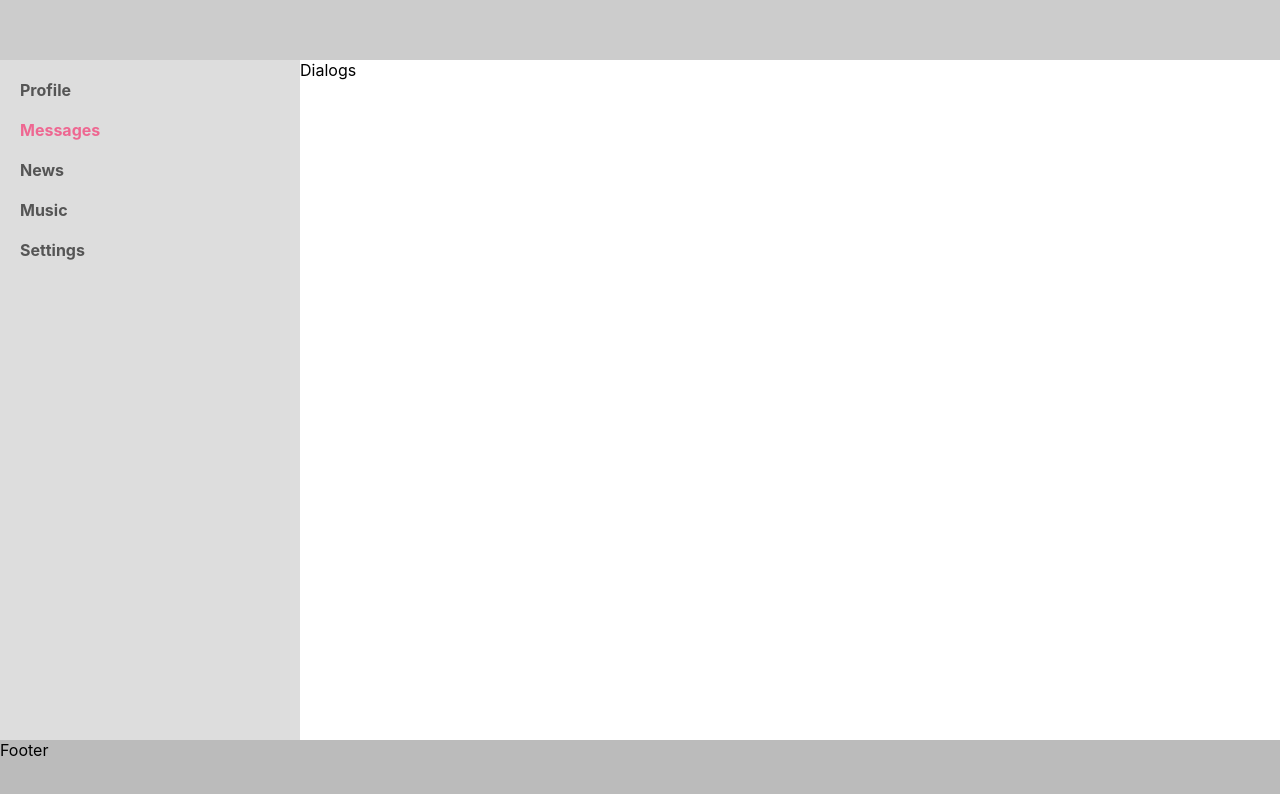
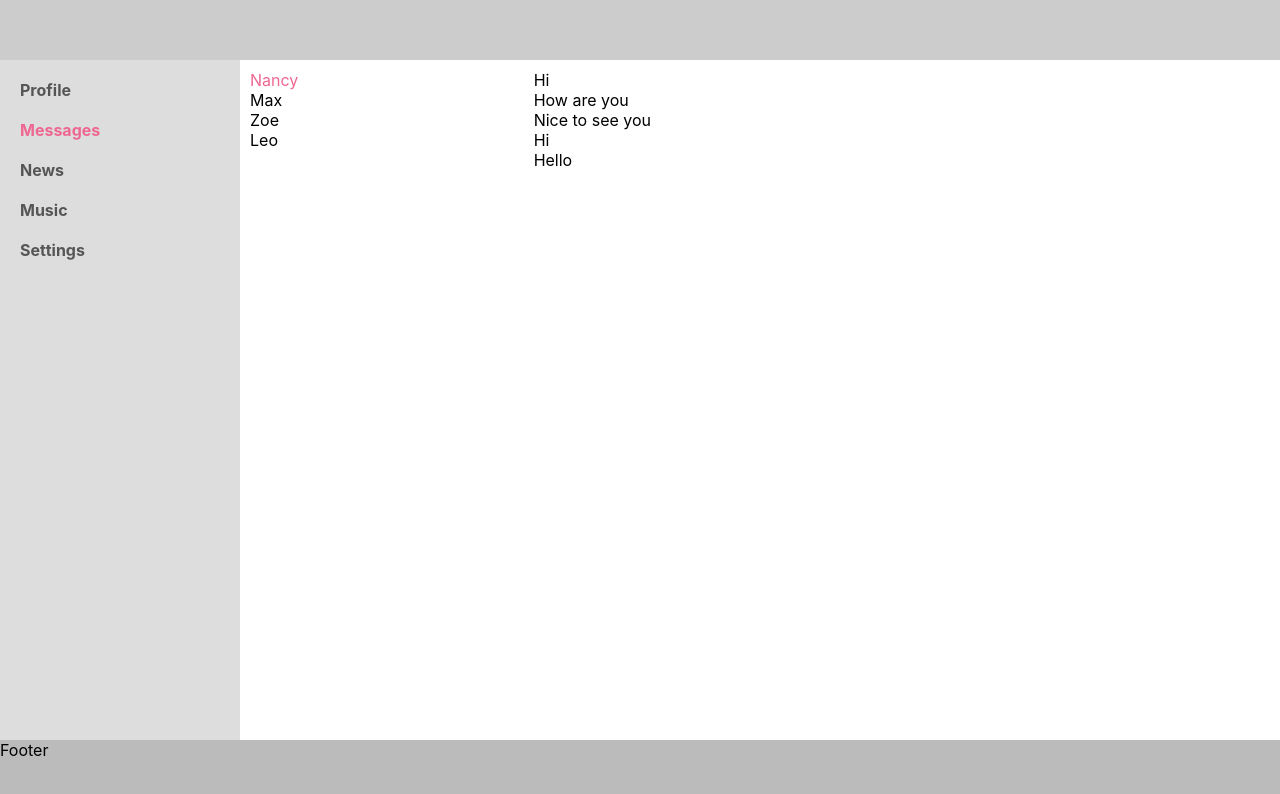
Before and after one commit to anromanova/samurai-way, a React (Create React App) app: page /dialogs in a window 1280 px wide. Shown: the top 794 px of the page. Built offline with nearby package versions, Linux system fonts and the light colour scheme.

Commit message:
lesson 21 base dialog page styling

```diff
--- a/src/App.css
+++ b/src/App.css
@@ -5,7 +5,7 @@
             "header header"
             "sidebar main"
             "footer footer";
-    grid-template-columns: 300px 1fr;
+    grid-template-columns: 240px 1fr;
     grid-template-rows: 60px 1fr 60px;
 }
 
--- a/src/components/Dialogs/Dialogs.module.scss
+++ b/src/components/Dialogs/Dialogs.module.scss
@@ -0,0 +1,24 @@
+.dialogs {
+  display: grid;
+  grid-template-columns: 3fr 8fr;
+}
+
+.dialogItems {
+  padding: 10px;
+
+  .dialog {
+
+  }
+}
+
+.messages {
+  padding: 10px;
+
+  .message {
+
+  }
+}
+
+.active {
+  color: #ee6791;
+}
--- a/src/components/Dialogs/Dialogs.tsx
+++ b/src/components/Dialogs/Dialogs.tsx
@@ -1,9 +1,23 @@
 import React from 'react';
-import './Dialogs.module.scss';
+import s from './Dialogs.module.scss';
 const Dialogs = () => {
   return (
     <div>
-      Dialogs
+      <div className={s.dialogs}>
+        <div className={s.dialogItems}>
+          <div className={`${s.dialog} ${s.active}`}>Nancy</div>
+          <div className={s.dialog}>Max</div>
+          <div className={s.dialog}>Zoe</div>
+          <div className={s.dialog}>Leo</div>
+        </div>
+        <div className={s.messages}>
+          <div className={s.message}>Hi</div>
+          <div className={s.message}>How are you</div>
+          <div className={s.message}>Nice to see you</div>
+          <div className={s.message}>Hi</div>
+          <div className={s.message}>Hello</div>
+        </div>
+      </div>
     </div>
   );
 };
```
